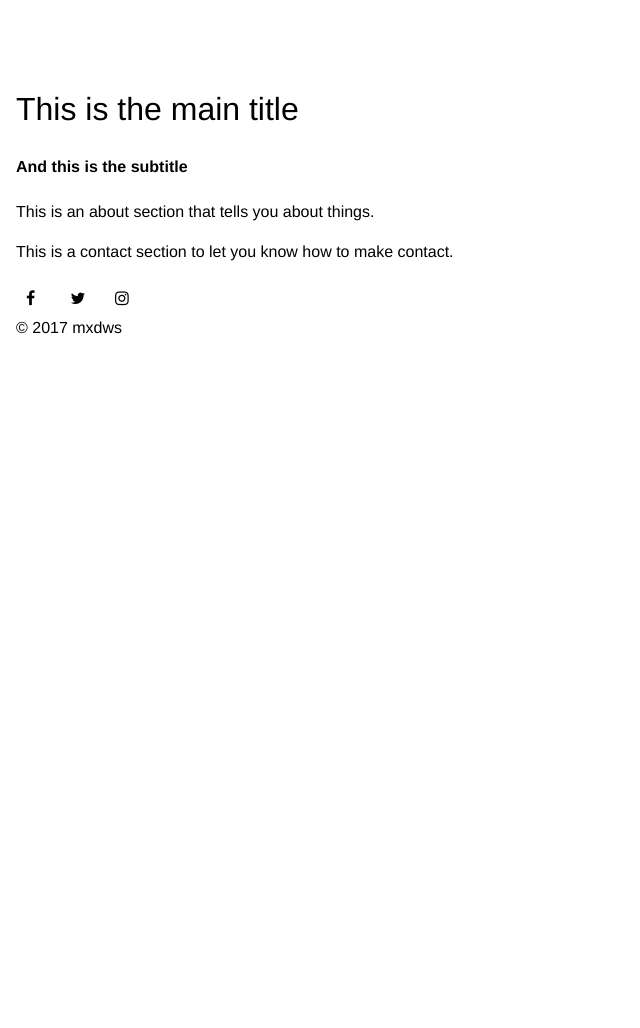
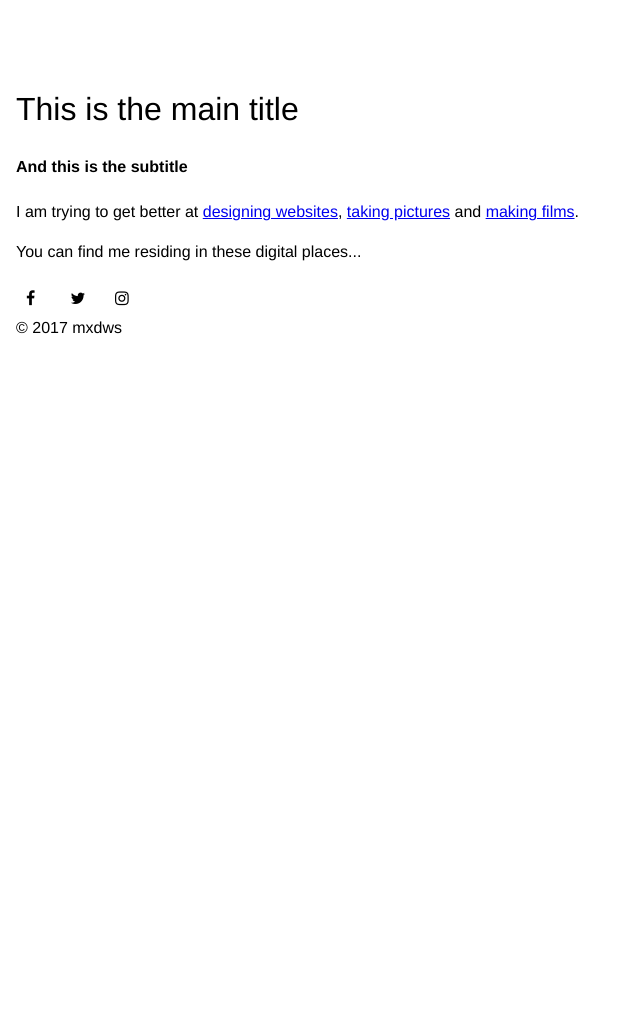
Before and after one commit to mxdws/espresso, a Jekyll site: the page built from index.html, in a window 1280 px wide. Shown: the whole page, without its empty margins (0-640 px from the left). Built offline with Jekyll 4.4.1, drawn with Linux system fonts in a browser that asks for light colours; nearby versions of some CDN libraries.

Commit message:
Update index.html

```diff
--- a/index.html
+++ b/index.html
@@ -3,12 +3,12 @@ layout: default
 ---
 <section id="about">
 <p>
-This is an about section that tells you about things.
+I am trying to get better at <a href="#">designing websites</a>, <a href="#">taking pictures</a> and <a href="#">making films</a>.
 </p>
 </section>
 
 <section id="contact">
 <p>
-This is a contact section to let you know how to make contact.
+You can find me residing in these digital places...
 </p>
 </section>
```
